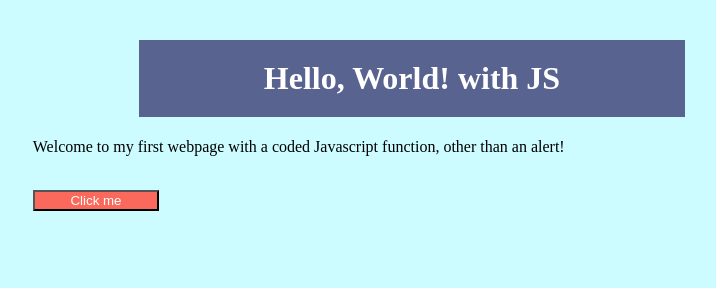
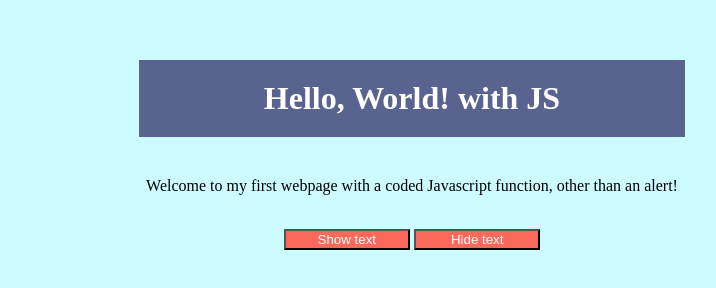
Before and after one commit to ICS2O-Programming-MariaG/Unit2-01-JS-HelloWorld, a plain HTML site: page index.html in a window 1280 px wide. Shown: the whole page, without its empty margins (228-944 px from the left). Drawn offline with Linux system fonts and the light colour scheme.

Commit message:
Added comments

```diff
--- a/css/style.css
+++ b/css/style.css
@@ -6,7 +6,8 @@
 
 h1 {
   text-align: center;
-  margin-top: 40px;
+  margin-top: 60px;
+  margin-bottom: 40px;
   background-color: #586390;
   color: white;
   padding: 20px;
@@ -16,19 +17,13 @@ h1 {
 button {
   width: 10%;
   background-color: #fa695b;
-  margin-left: 20%;
   color: white;
 }
 
 #hello-world {
-  margin-left: 20%;
   color: #586390;
 }
 
 body {
   background-color: #ccfcff;
 }
-
-p {
-  margin-left: 20%;
-}
--- a/index.html
+++ b/index.html
@@ -16,11 +16,16 @@
     <title>Maria's first webpage with a JS file</title>
   </head>
   <body>
+    <!-- Link to Javascript file -->
     <script src="./js/script.js"></script>
-    <center><h1>Hello, World! with JS</h1></center>
-    <p>Welcome to my first webpage with a coded Javascript function, other than an alert!</p>
-    <div id="hello-world"></div>
-    <br>
-    <button onclick="myButtonClicked()">Click me</button>
+    <center>
+      <h1>Hello, World! with JS</h1>
+      <p>Welcome to my first webpage with a coded Javascript function, other than an alert!</p>
+      <!-- div container for the string coded in JS -->
+      <div id="hello-world"></div>
+      <br>
+      <button onclick="myButtonClicked()">Show text</button>
+      <button onclick="ButtonTwo()">Hide text</button>
+    </center>
   </body>
 </html>
--- a/js/script.js
+++ b/js/script.js
@@ -4,7 +4,12 @@
 // Created on: Mar 9, 2022
 // This file contains the JS functions for index.html
 
-function myButtonClicked () {
+function myButtonClicked() {
   // this function displays "Hello, World!"
   document.getElementById('hello-world').innerHTML = 'Hello, world! I coded this function in Javascript!'
 }
+
+function ButtonTwo() {
+  // this function replaces the above text with a blank space, 'hiding' the text
+  document.getElementById('hello-world') .innerHTML=" "
+}
```
